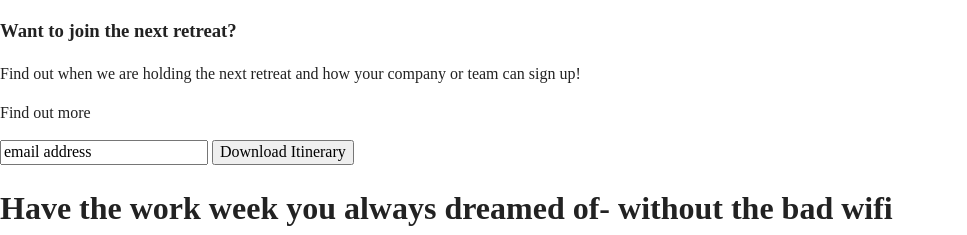
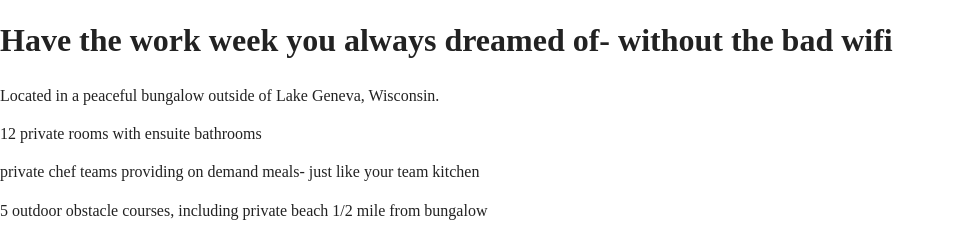
Before and after one commit to camigm1/unplugged, a website: page about/index.html in a window 1280 px wide. Shown: the part 238-473 px from the top of the page, without its empty margins (0-967 px from the left). Drawn offline with Linux system fonts and the light colour scheme.

Commit message:
about page

```diff
--- a/about/index.html
+++ b/about/index.html
@@ -32,7 +32,7 @@
         <nav>
           <ul>
             <li><a href="../faq/index.html" target="_blank">FAQ</a></li>
-            <li><a href="/about/index.html" target="_blank">About</a></li>
+            <li><a href="../about/index.html" target="_blank">About</a></li>
           </ul>
         </nav>
         <div class="hero">
@@ -41,20 +41,6 @@
       </div>
     </header>
     <main>
-      <aside>
-        <div>
-          <h3>Want to join the next retreat?</h3>
-          <p>
-            Find out when we are holding the next retreat and how your company
-            or team can sign up!
-          </p>
-          <div>
-            <p>Find out more</p>
-            <input type="text" name="name" value="email address" />
-            <input type="button" value="Download Itinerary" />
-          </div>
-        </div>
-      </aside>
       <section class="features">
         <div class="content-wrapper">
           <h1>
```
